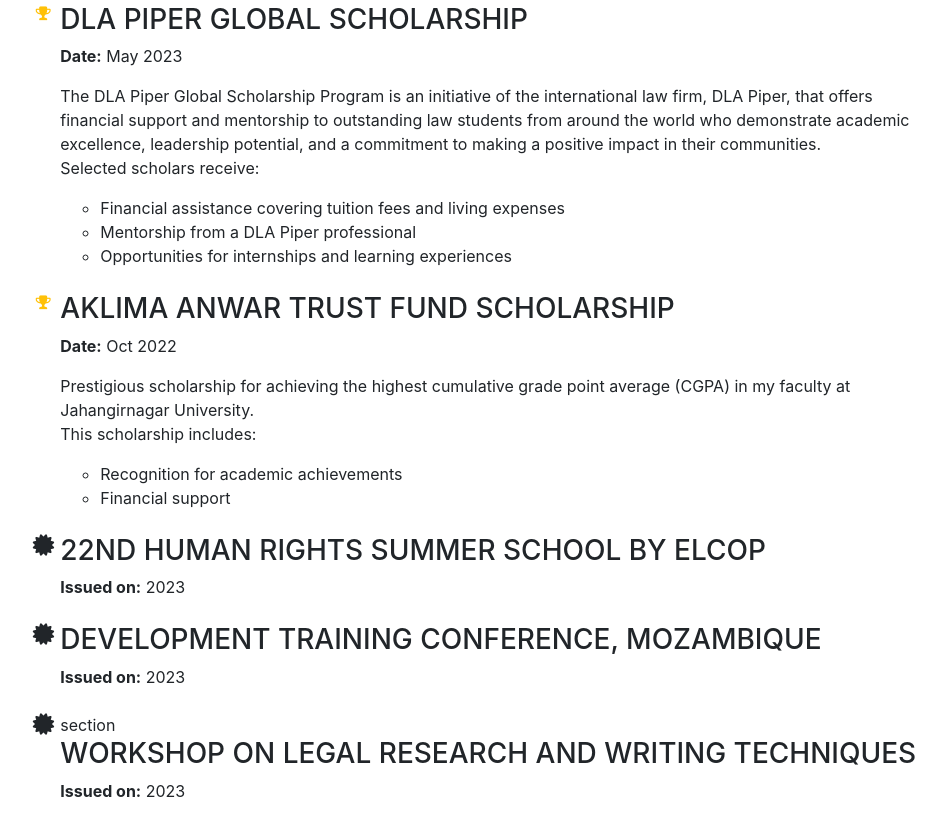
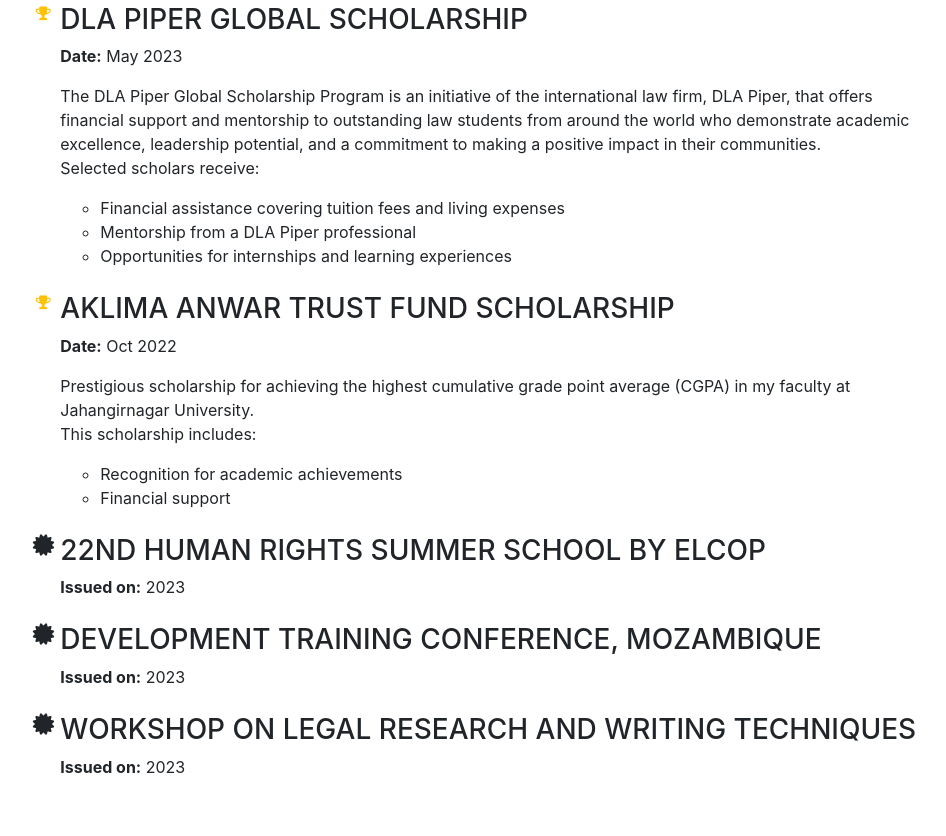
Before and after one commit to ahona910/ahona910.github.io, a website with bundled scripts: page index.html in a window 1280 px wide. Shown: the part 5386-6222 px from the top of the page, without its empty margins (294-1240 px from the left). Built offline with nearby package versions, Linux system fonts and the light colour scheme; a web font is replaced by a local one.

Commit message:
fix: bug

```diff
--- a/index.html
+++ b/index.html
@@ -621,7 +621,6 @@
             </li>
 
             <li class="mb-4">
-              section
               <!-- Added mb-4 class for margin-bottom -->
               <i class="fa-li fas fa-certificate fa-lg"></i>
               <h3>Workshop on Legal Research and Writing Techniques</h3>
```
